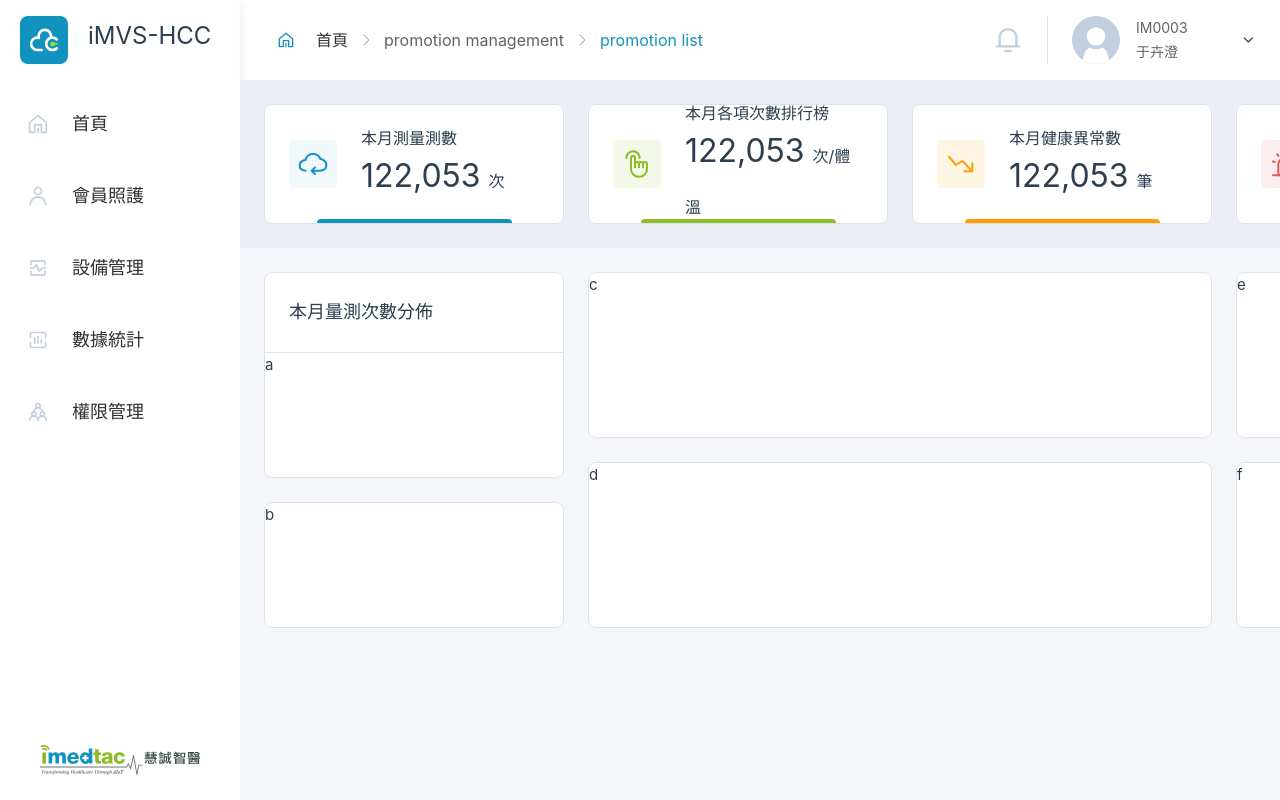
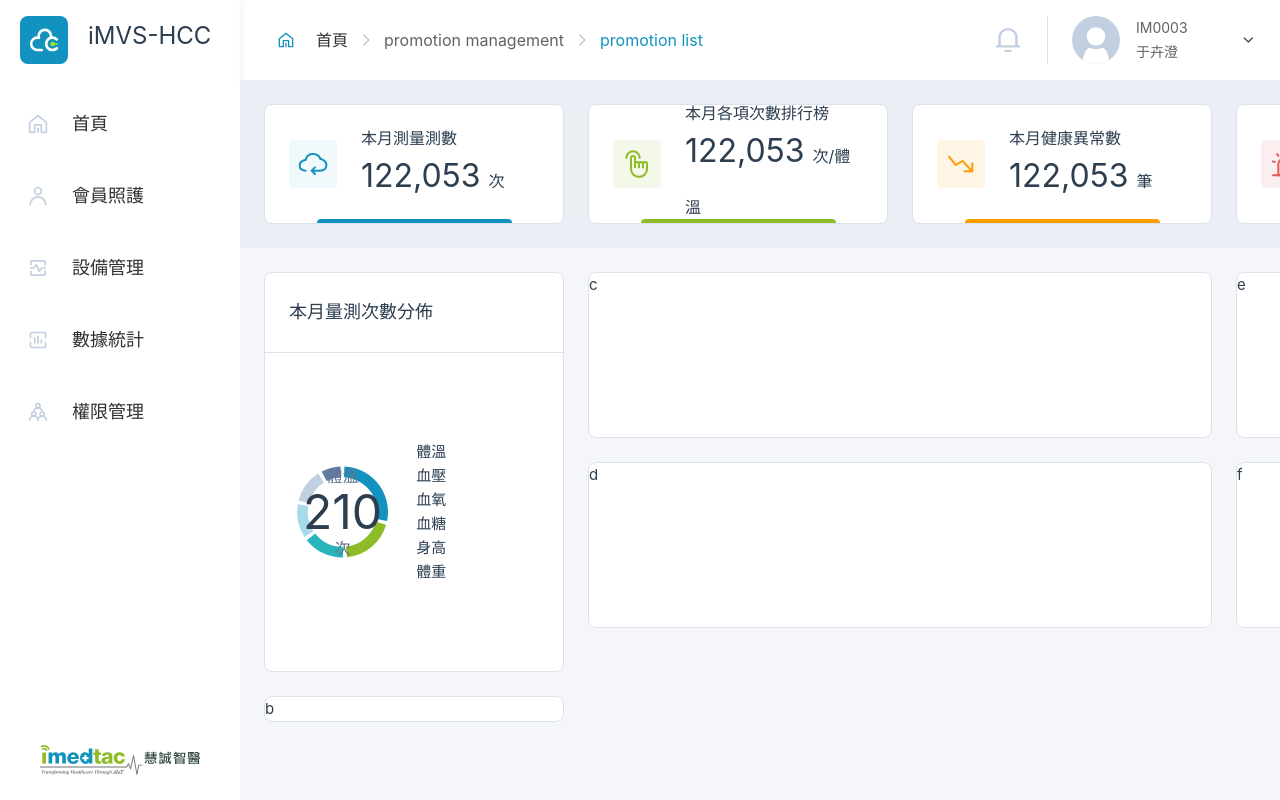
Before and after one commit to arashi5irene/bbAdmin, a Vue app: page /home in a window 1280 px wide. Built offline with nearby package versions, Linux system fonts and the light colour scheme.

Commit message:
feat home pie chart

```diff
--- a/package.json
+++ b/package.json
@@ -11,6 +11,7 @@
     "type-check": "vue-tsc --build --force"
   },
   "dependencies": {
+    "echarts": "^5.5.1",
     "element-plus": "^2.8.2",
     "pinia": "^2.1.7",
     "vue": "^3.4.29",
--- a/src/components/HomeChart.vue
+++ b/src/components/HomeChart.vue
@@ -4,7 +4,25 @@
             <div class="cardTitle">
                 <p>本月量測次數分佈</p>
             </div>
-            a
+            <div class="p-6 w-full flex items-center" >
+                <div class='relative w-3/4'>
+                    <div class="w-full flex justify-center">
+                        <div ref="chart" style="width: 100%; height: 270px" />
+                    </div>
+                    <div class="absolute top-0 bottom-0 left-0 right-0 m-auto h-24">
+                        <div class="w-full text-base text-center" style="color:#65758D">體溫</div>
+                        <div class="w-full text-5xl text-center">210</div>
+                        <div class="w-full text-base text-center" style="color:#65758D">次</div>
+                    </div>
+                </div>
+                <div class="list-none w-full">
+                    <div v-for="(item, i) in chartData" :key="i" >
+                        <div class="w-4 h-4 inline-block" :style="getBgColorStyle(i)"></div>
+                        {{ item.name }}
+                    </div>
+                </div>
+            </div>
+
         </div>
         <div class="card w-full">b</div>
     </div>
@@ -13,3 +31,86 @@
         <div class="card w-full">d</div>
     </div>
 </template>
+<script setup lang="ts">
+import {ref, onMounted} from 'vue'
+import * as echarts from 'echarts/core';
+import {
+  TooltipComponent,
+  TooltipComponentOption,
+  LegendComponent,
+  LegendComponentOption
+} from 'echarts/components';
+import { PieChart, PieSeriesOption } from 'echarts/charts';
+import { LabelLayout } from 'echarts/features';
+import { CanvasRenderer } from 'echarts/renderers';
+
+// 注册必须的组件
+echarts.use([
+TooltipComponent,
+  LegendComponent,
+  PieChart,
+  CanvasRenderer,
+  LabelLayout
+]);
+
+
+const chart = ref(null)
+const chartData = ref([
+        { value: 1048, name: '體溫' },
+        { value: 735, name: '血壓' },
+        { value: 580, name: '血氧' },
+        { value: 484, name: '血糖' },
+        { value: 484, name: '身高' },
+        { value: 300, name: '體重' }
+      ])
+const chartColor=ref(['#1292BE','#8EBB28','#29B5BB','#A8DBEA','#C2CFE0','#607FA7'])
+function render() {
+  const myChart = echarts.init(chart.value)
+
+  const option = {
+
+    tooltip: {
+        trigger: 'item'
+    },
+//   legend: {
+//     top: 'center',
+//     left: '80%',
+//      orient :'vertical',
+//      align:'left',
+//      itemGap:24,
+//      itemWidth:16,
+//      itemHeight:16,
+//      textStyle:{
+//        overflow:'break',
+//        width:80
+//        }
+//   },
+  series: [
+    {
+      name: 'Access From',
+      type: 'pie',
+      radius: ['65%', '85%'],
+      avoidLabelOverlap: true,
+      padAngle: 5,
+      width:'100%',
+      label: {
+        show: false
+      },
+      labelLine: {
+        show: false
+      },
+      color:chartColor.value,
+      data: chartData.value
+    }
+  ]
+  }
+
+  myChart.setOption(option)
+}
+const getBgColorStyle = (i)=>{
+    return
+}
+onMounted(() => {
+  render()
+})
+</script>
```
Also changed, not shown: 1 other file (tests, documents, lock files or other folders).
